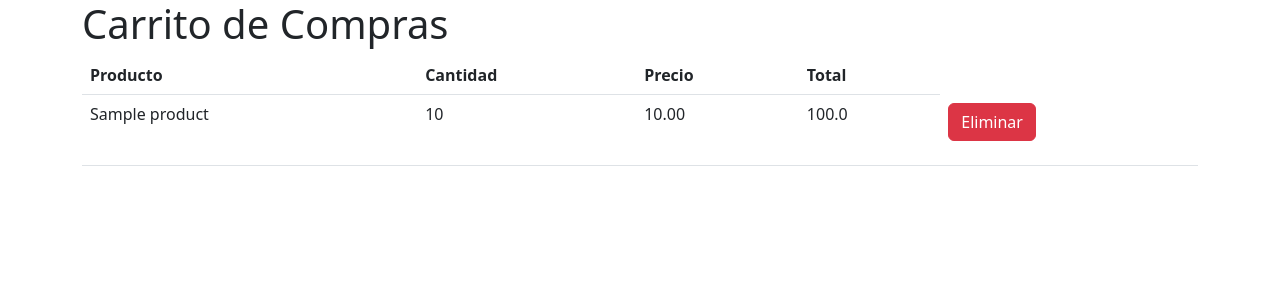
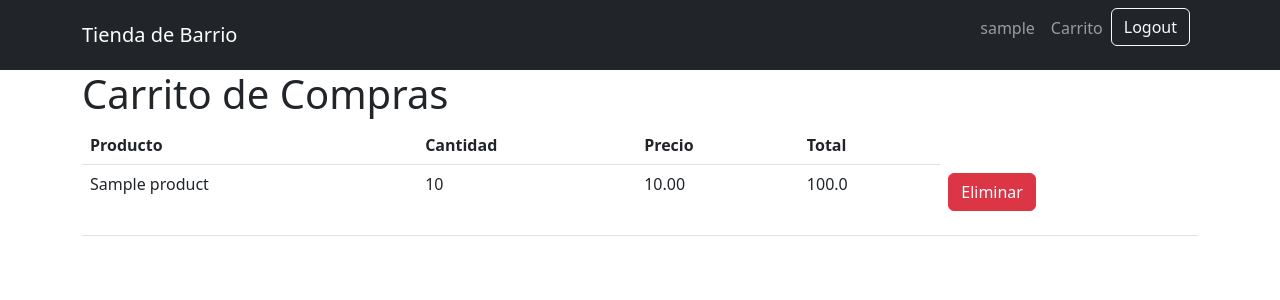
Before and after one commit to JaimeMoc/TiendaDeBarrio, a Django app: page /cart/ in a window 1280 px wide. Shown: the top 300 px of the page. Run offline with Django 5.2, Linux system fonts and the light colour scheme; a user stored in the database is signed in; tables that the repository leaves empty hold one stand-in row (values such as "Sample post").

Commit message:
Implementamos el CSS en el cart

```diff
--- a/templates/base/base.html
+++ b/templates/base/base.html
@@ -4,7 +4,6 @@
         <title>Tienda de Barrio</title>
         <meta name="description" content="Mi primera tienda de barrio virtual">
         <meta name="keywords" content="ecomerce,market">
-        {# Bootstrap - https://getbootstrap.com/#}
         <link href="https://cdn.jsdelivr.net/npm/bootstrap@5.2.3/dist/css/bootstrap.min.css"
               rel="stylesheet">
         <script src="https://cdn.jsdelivr.net/npm/bootstrap@5.2.3/dist/js/bootstrap.bundle.min.js"></script>
--- a/templates/carts/cartbase.html
+++ b/templates/carts/cartbase.html
@@ -3,10 +3,44 @@
 <html lang="es">
     <head>
         <title>Carrito de Compras</title>
-        <link href="https://cdn.jsdelivr.net/npm/bootstrap@5.2.3/dist/css/bootstrap.min.css" rel="stylesheet">
+        <meta name="description" content="Mi primera tienda de barrio virtual">
+        <meta name="keywords" content="ecomerce,market">
+        <link href="https://cdn.jsdelivr.net/npm/bootstrap@5.2.3/dist/css/bootstrap.min.css"
+              rel="stylesheet">
         <script src="https://cdn.jsdelivr.net/npm/bootstrap@5.2.3/dist/js/bootstrap.bundle.min.js"></script>
+        <link href="https://fonts.googleapis.com/css?family=Montserrat:wght@400;700&display=swap" rel="stylesheet">
+        {# Styles #}
+        <link rel="stylesheet" href="{% static 'style.css' %}">
     </head>
     <body>
+        <nav class="navbar navbar-expand-lg navbar-dark bg-dark">
+            <div class="container">
+                <a class="navbar-brand" href="{% url 'index' %}">Tienda de Barrio</a>
+                <ul class="navbar-nav">
+                {% if user.is_authenticated %}
+                        <li class="nav-item">
+                            <a class="nav-link" href="/" tabindex="-1">{{ user.username }}</a>
+                        </li>
+                        <li class="nav-item">
+                            <a class="nav-link" href="{% url 'cart:cart_detail' %}" tabindex="-1">Carrito</a>
+                        </li>
+                        <li class="nav-item">
+                            <form action={% url 'logout'%} method="post">
+                                {% csrf_token %}
+                                <button class="btn btn-outline-light me-2" tabindex="-2" type="submit">Logout</button>
+                            </form>
+                        </li>
+                    {% else %}
+                    <li class="nav_item">
+                        <a class="btn btn-outline-light me-2"
+                        href="{% url 'login' %}"
+                        tabindex="-1"
+                        aria-disable="true">Login</a>
+                    </li>
+                {% endif %}
+            </ul>
+            </div>
+        </nav>
         <div class="container">
             <h1>Carrito de Compras</h1>
             <table class="table">
```
